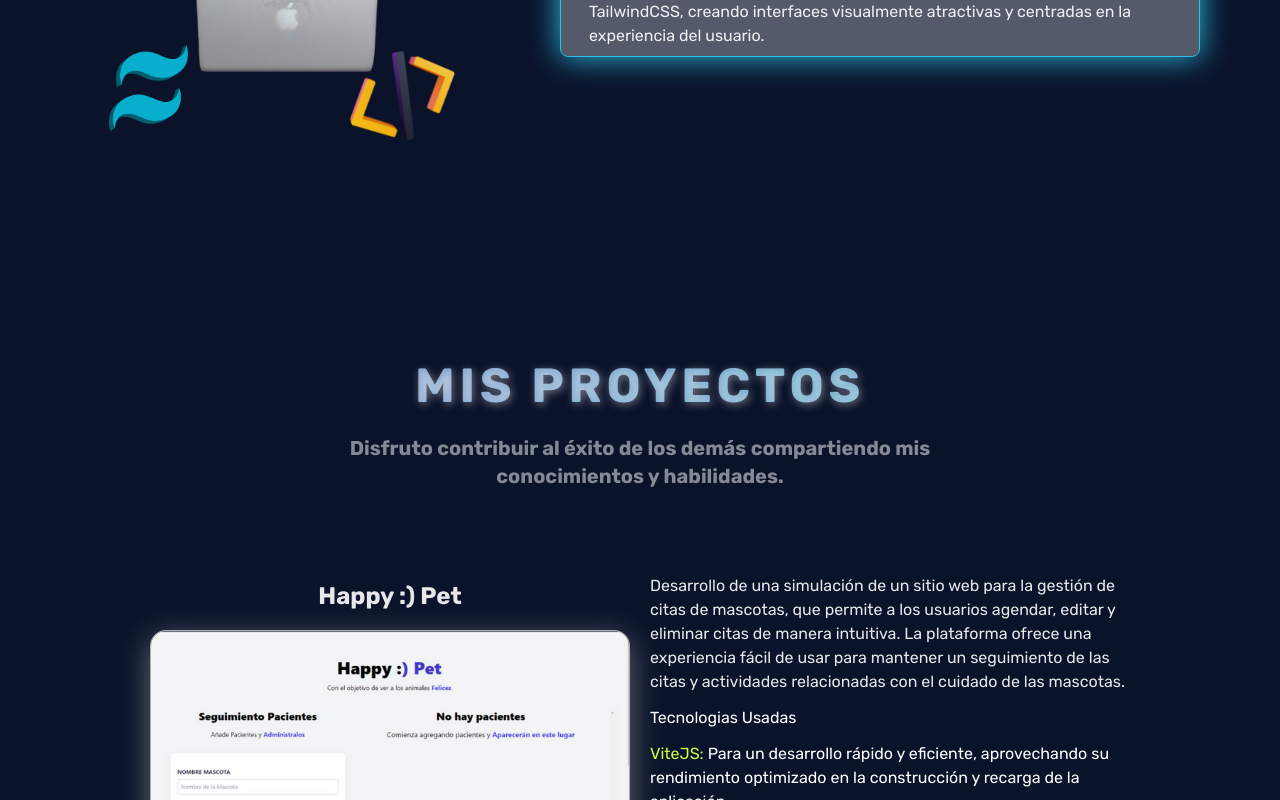
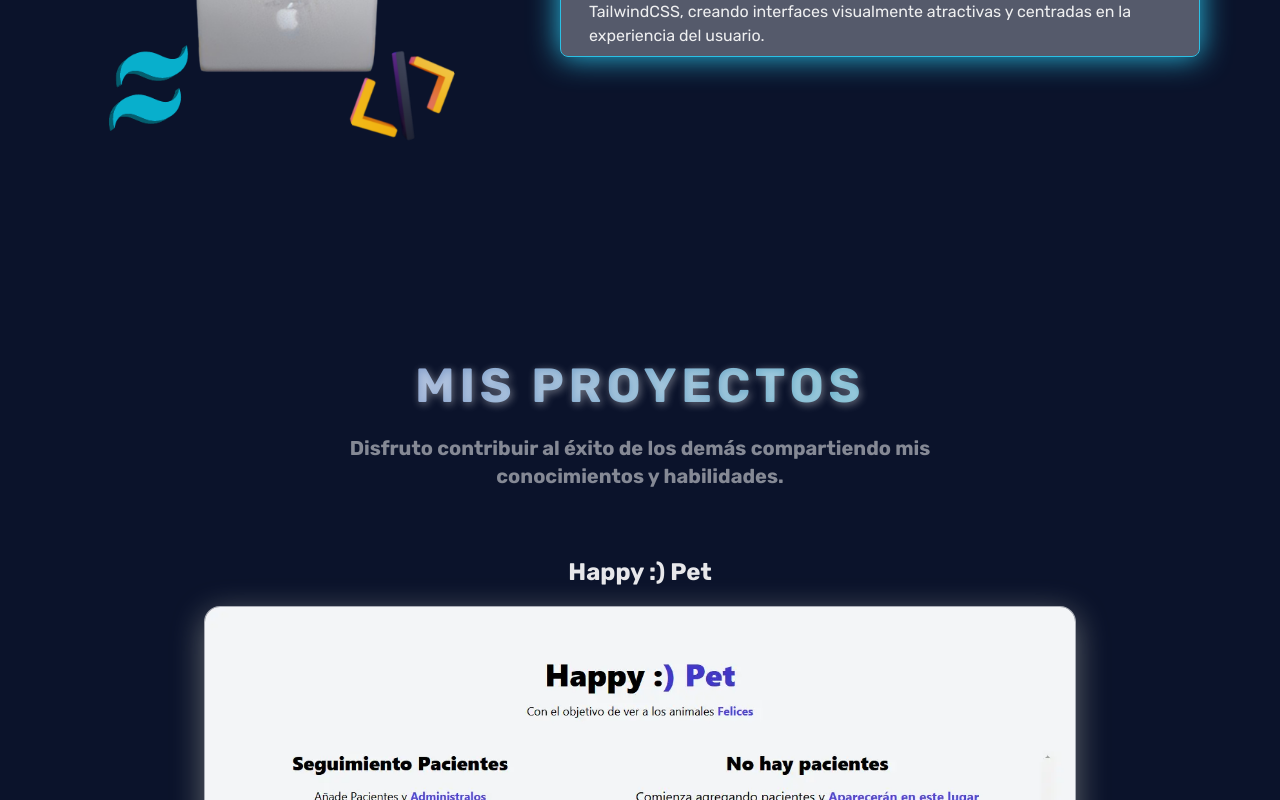
Before and after one commit to andremartingarcialopez/mi-portafolio-web, a React (Vite) app: page / in a window 1280 px wide. Shown: the part 2000-2800 px from the top of the page. Built offline with nearby package versions, Linux system fonts and the light colour scheme; a web font is replaced by a local one.

Commit message:
Actualizacion de nuevo proyecto

```diff
--- a/src/App.tsx
+++ b/src/App.tsx
@@ -18,7 +18,7 @@ function App() {
 
           <div className="flex justify-center items-center">
             <a className="" href="#">
-              <img src="img\4.svg" className="w-80" alt="" />
+              <img src="img\4.svg" className="md:w-80 w-50" alt="" />
 
             </a>
           </div>
--- a/src/components/Footer.tsx
+++ b/src/components/Footer.tsx
@@ -13,7 +13,7 @@ export default function Footer() {
                 <div>
                 <div className="flex justify-center items-center">
             <a className="" href="#">
-              <img src="img\4.svg" className="w-80" alt="" />
+              <img src="img\4.svg" className="md:w-80 w-50" alt="" />
 
             </a>
           </div>
--- a/src/components/Proyectos.tsx
+++ b/src/components/Proyectos.tsx
@@ -3,7 +3,7 @@ import { projects } from "../data/proyectos"
 export function Proyectos() {
     return (
         <>
-            <div className='text-center h-auto flex flex-col justify-center'>
+            <div className='text-center h-auto flex flex-col justify-center mx-auto max-w-4xl'>
 
                 <div  >
                     <h2 className='background-title text-shadow titulos'>Mis Proyectos</h2>
@@ -13,18 +13,18 @@ export function Proyectos() {
                 {projects.map(function (project) {
                     return (
                         <>
-                            <div key={project.id}   className='flex flex-col justify-center items-center gap-x-5 gap-y-8'>
+                            <div key={project.id}   className='flex flex-col justify-center items-center gap-x-5 gap-y-8 w-full'>
 
-                                <div className='flex flex-col lg:flex-row md:gap-x-5 justify-center items-center py-4 border-b border-b-gray-400'>
+                                <div className='flex flex-col md:px-3  md:gap-x-5 justify-center items-center py-4 border-b border-b-gray-400 w-full'>
 
-                                    <div className="flex flex-col justify-center items-center">
+                                    <div className="flex flex-col justify-center items-center w-full">
                                         <h4 className='font-bold text-[1.5rem] p-2 text-white/90'>{project.title}</h4>
-                                        <a href={project.url} target="_blank" className="my-2">
-                                            <img className='glass-object rounded-2xl an w-[20rem] md:w-[30rem] hover:animate-pulse' width="100px" height="100px" src={project.img} alt="imagen-proyecto-happyPet-web" />
+                                        <a href={project.url} target="_blank" className="my-2 ">
+                                            <img className='glass-object rounded-2xl an w-[20rem] md:w-full hover:animate-pulse' width="100px" height="100px" src={project.img} alt="imagen-proyecto-happyPet-web" />
                                         </a>
                                     </div>
 
-                                    <div className="w-[20rem] md:w-[30rem] mt-5 text-center md:text-left">
+                                    <div className="w-[20rem] md:w-full mt-5 text-center md:text-left">
                                         <p className='pt-2 text-white/90'>{project.description}</p>
                                         <p className="my-3 text-white">{project.technologiesUse}</p>
                                         <p className='text-[#d6fd49]'>{project.technologie01} <span className="text-white">{project.descrptionTechnologie01}</span></p>
@@ -38,13 +38,6 @@ export function Proyectos() {
                     )
                 })}
 
-
-
-
-
-
-
-
             </div>
         </>
     )
--- a/src/data/proyectos.ts
+++ b/src/data/proyectos.ts
@@ -3,11 +3,11 @@ import { Projects } from "../types/types";
 export const projects: Projects[] = [
   {
     title: "Happy :) Pet",
-    img: "img/happypet-web.webp",
+    img: "img/happy-pet.webp",
     description:
-      "Desarrollo de una simulación de un sitio web para la gestión de citas de mascotas, que permite a los usuarios agendar, editar y eliminar citas de manera intuitiva. La plataforma ofrece una experiencia fácil de usar para mantener un seguimiento de las citas y actividades relacionadas con el cuidado de las mascotas.",
-    technologiesUse: "Tecnologias Usadas",
-    technologie01: "ViteJS:",
+      "Desarrollo de una simulación de una app web para la gestión de citas de mascotas, que permite al beterinario agendar, editar y eliminar citas de manera intuitiva. La plataforma ofrece una experiencia fácil de usar para mantener un seguimiento de las citas y actividades relacionadas con el cuidado de las mascotas.",
+    technologiesUse: "Tecnologias Usadas:",
+    technologie01: "React:",
     descrptionTechnologie01:
       "Para un desarrollo rápido y eficiente, aprovechando su rendimiento optimizado en la construcción y recarga de la aplicación.",
     technologie02: "TailwindCSS",
@@ -22,7 +22,7 @@ export const projects: Projects[] = [
     img: "img/borcelleWeb.webp",
     description:
       "El proyecto de Borcelle consiste en el desarrollo de una landing page dinámica y moderna, diseñada para simular una tienda de skincare que no solo presenta productos de alta calidad, sino también ofrece una experiencia completa para el usuario. Borcelle, una marca especializada en el cuidado de la piel, se presenta como una opción única en el mercado, combinando ciencia dermatológica, ingredientes naturales y sostenibilidad en cada uno de sus productos.",
-    technologiesUse: "Tecnologias Usadas",
+    technologiesUse: "Tecnologias Usadas:",
     technologie01: "React/TypeScript",
     descrptionTechnologie01:
       "Para un desarrollo rápido y eficiente, aprovechando su rendimiento optimizado en la construcción y recarga de la aplicación.",
@@ -34,20 +34,20 @@ export const projects: Projects[] = [
     alt: "imagen-proyecto-borcelle"
   },
   {
-    title: "Pagina sobre la buena alimetacion y contador de calorias",
-    img: "img/comming soon.webp",
+    title: "NutriTracker",
+    img: "img/NutriTracker.webp",
     description:
-      "",
-    technologiesUse: "",
-    technologie01: "",
+      "NutriTracker es una página web creada para Alondra Estrada, nutricionista profesional, donde podrás conocer sus servicios, obtener información de contacto. Uno de los apartados más destacados es el de Contador de Calorías, una herramienta interactiva que te permite llevar un seguimiento diario tanto de las calorías que consumes como de las que quemas mediante actividades físicas. Con esta funcionalidad podrás: Registrar tus alimentos y su aporte calórico. Anotar actividades físicas realizadas y las calorías quemadas. Obtener un balance final de calorías diarias. Saber si estás en un estado de déficit calórico, ideal si tu objetivo es bajar de peso. Todo esto en un entorno simple, intuitivo y diseñado para ayudarte a alcanzar tus metas nutricionales de forma práctica.",
+    technologiesUse: "Tecnologias Usadas:",
+    technologie01: "React/TypeScript",
     descrptionTechnologie01:
-      "",
-    technologie02: "",
+      "Para un desarrollo rápido y eficiente, aprovechando su rendimiento optimizado en la construcción y recarga de la aplicación.",
+    technologie02: "TailwindCSS",
     descrptionTechnologie02:
-      "",
+      "Para un diseño responsivo y atractivo, asegurando que la interfaz sea visualmente agradable y funcional en todos los dispositivos.",
     id: 3,
-    url: "",
-    alt: "imagen-proyecto-alimentacion"
+    url: "https://nutritrackcalories.netlify.app/",
+    alt: "imagen-proyecto-nutritrack"
   },
 
 ];
```
Also changed, not shown: public/img/NutriTracker.webp (added), public/img/happy-pet.webp (added).
